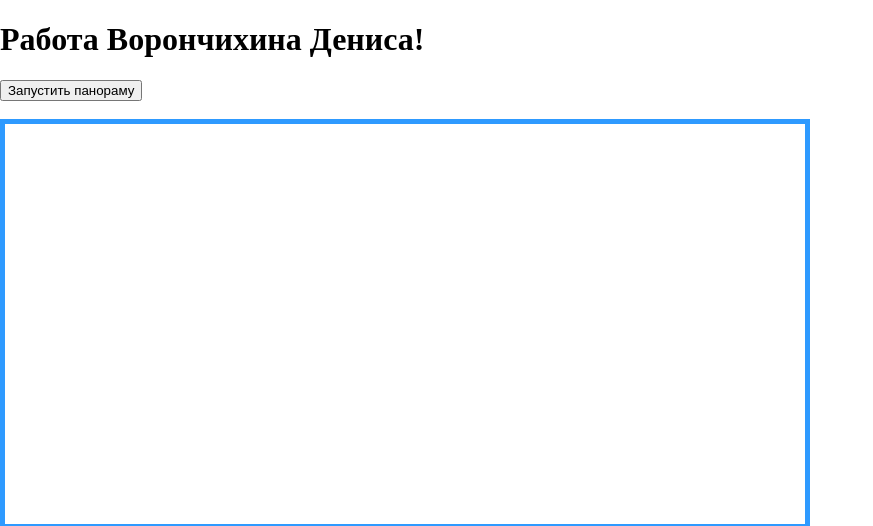
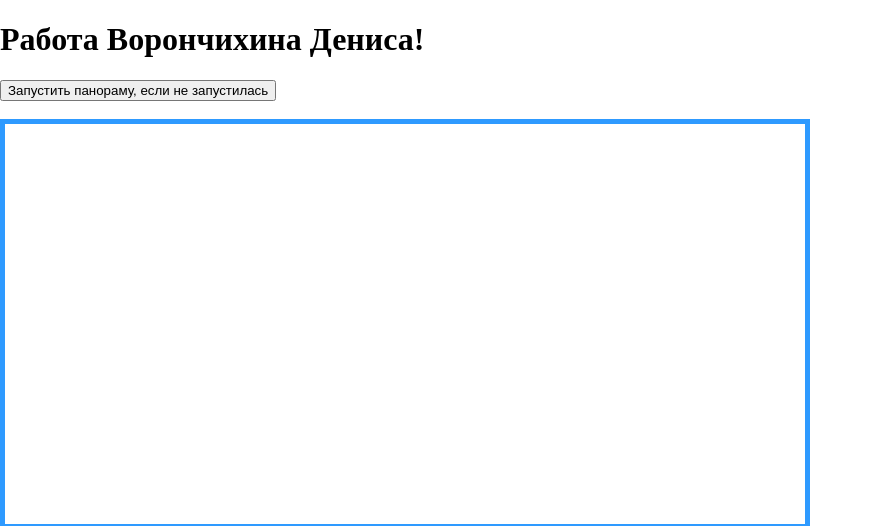
Before and after one commit to VoronVorobey/Web_Design, a plain HTML site: page Практика 27/test.html in a window 1280 px wide. Shown: the top 526 px of the page, without its empty margins (0-873 px from the left). Drawn offline with Linux system fonts and the light colour scheme; some packages are replaced by stand-ins of ours.

Commit message:
Update test.html

```diff
--- a/Практика 27/test.html
+++ b/Практика 27/test.html
@@ -27,7 +27,7 @@
 </head>
 <body>
     <h1>Работа Ворончихина Дениса!</h1>
-    <button onclick="initPano()">Запустить панораму</button>
+    <button onclick="initPano()">Запустить панораму, если не запустилась</button>
     <br>
     <br>
   <div id="pano"></div>
```
